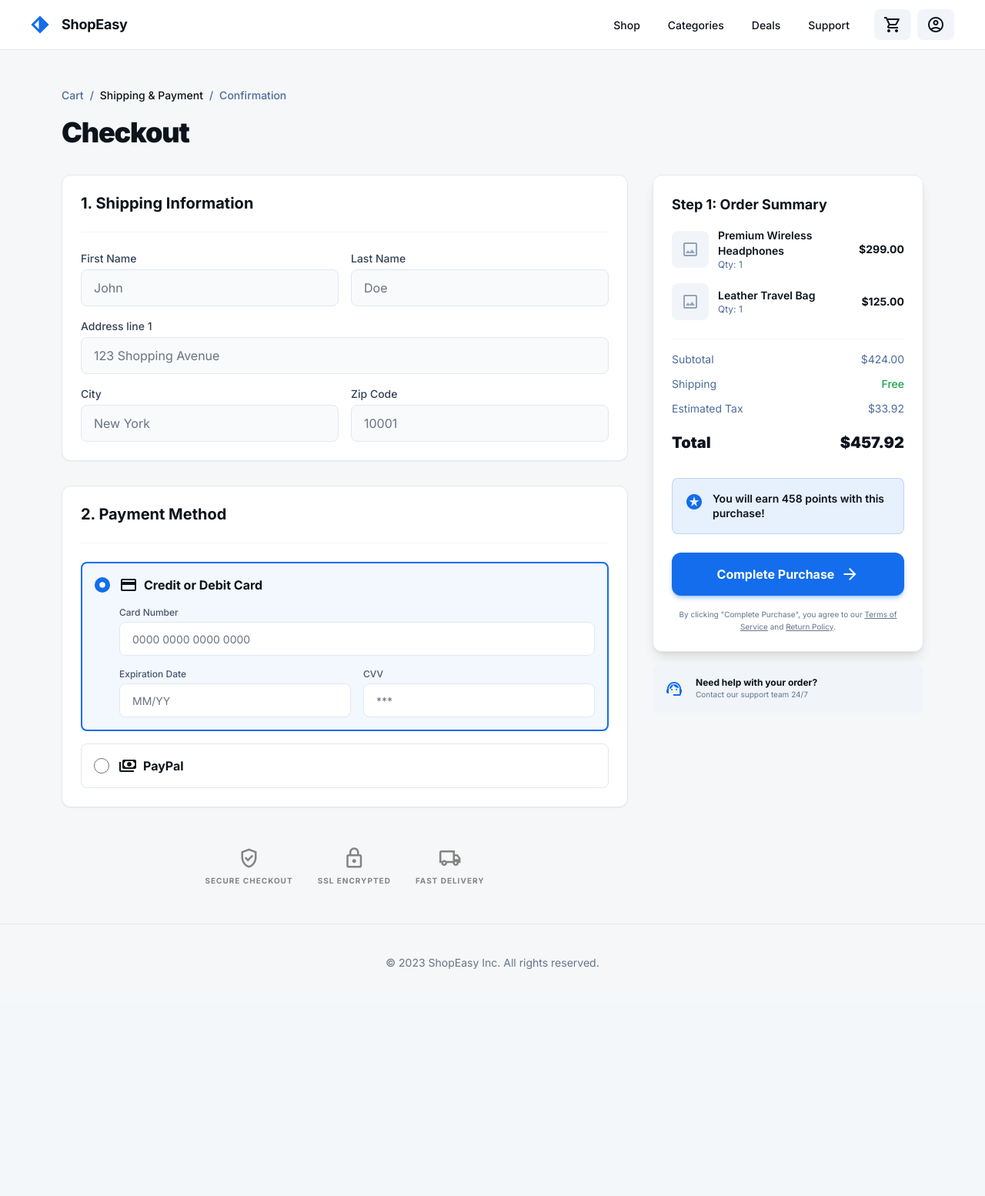
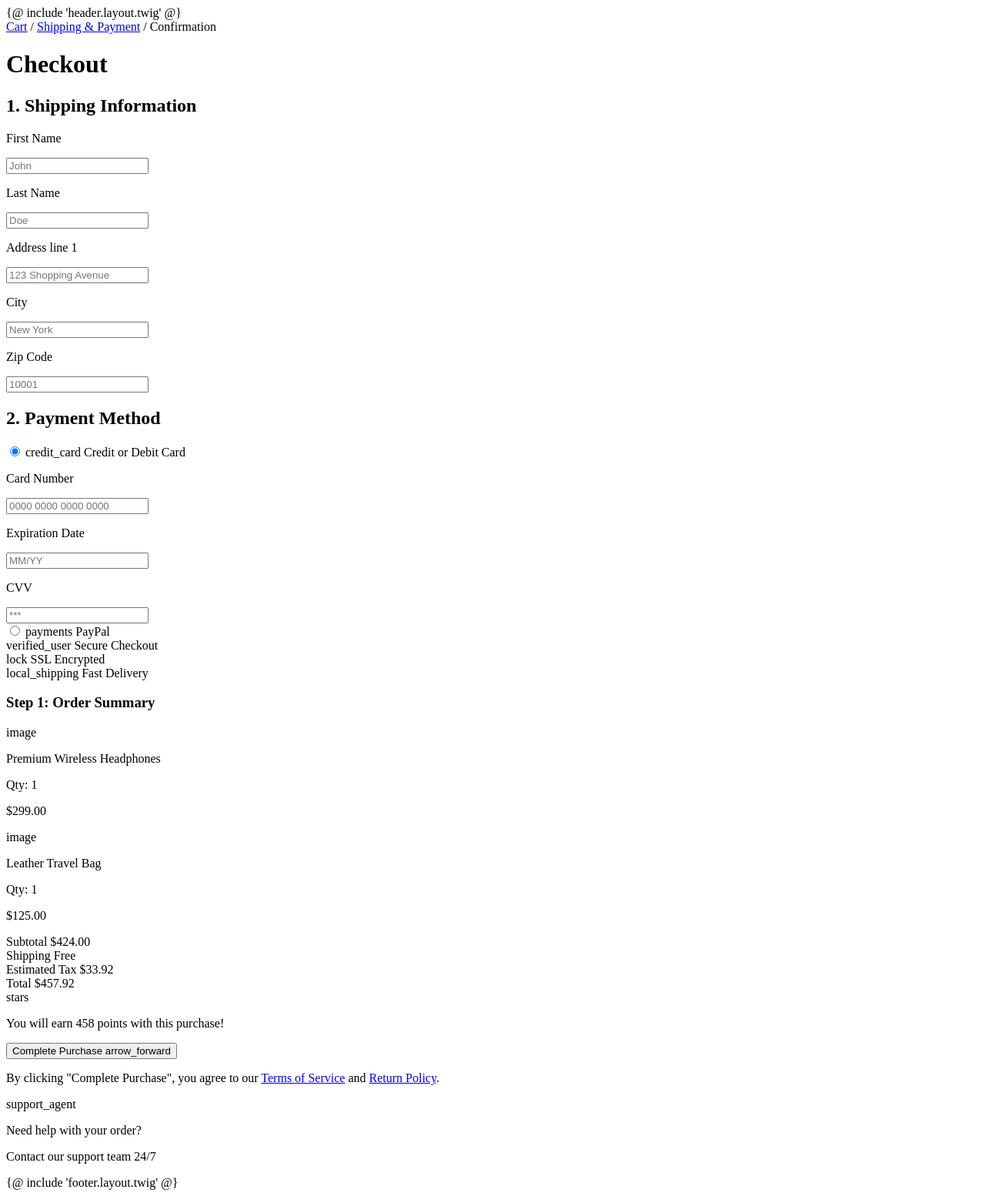
Before and after one commit to SaiKYouBoi/Loyalty_Points_System, a PHP site: template Views/checkout.view.twig in a window 1280 px wide. Shown: the whole page at 77% size. Before the commit the page ends 1259 px from the top, so only its background shows below. Run offline with PHP 8.4, Linux system fonts and the light colour scheme; the template is opened without the code that fills it, so the values that code supplies are empty; some libraries are stand-ins or nearby versions.

Commit message:
Refactor checkout view to include header and footer templates

```diff
--- a/Views/checkout.view.twig
+++ b/Views/checkout.view.twig
@@ -1,81 +1,5 @@
-<!DOCTYPE html>
+{@ include 'header.layout.twig' @}
 
-<html class="light" lang="en">
-	<head>
-		<meta charset="utf-8"/>
-		<meta content="width=device-width, initial-scale=1.0" name="viewport"/>
-		<title>Checkout - ShopEasy</title>
-		<!-- Tailwind CSS -->
-		<script src="https://cdn.tailwindcss.com?plugins=forms,container-queries"></script>
-		<!-- Material Symbols -->
-		<link
-		href="https://fonts.googleapis.com/css2?family=Material+Symbols+Outlined:wght,FILL@100..700,0..1&amp;display=swap" rel="stylesheet"/>
-		<!-- Google Fonts: Inter -->
-		<link href="https://fonts.googleapis.com/css2?family=Inter:wght@400;500;600;700;800;900&amp;display=swap" rel="stylesheet"/>
-		<link href="https://fonts.googleapis.com/css2?family=Material+Symbols+Outlined:wght,FILL@100..700,0..1&amp;display=swap" rel="stylesheet"/>
-		<script id="tailwind-config">
-			tailwind.config = {
-darkMode: "class",
-theme: {
-extend: {
-colors: {
-"primary": "#136dec",
-"background-light": "#f6f7f8",
-"background-dark": "#101822"
-},
-fontFamily: {
-"display": ["Inter"]
-},
-borderRadius: {
-"DEFAULT": "0.25rem",
-"lg": "0.5rem",
-"xl": "0.75rem",
-"full": "9999px"
-}
-}
-}
-}
-		</script>
-		<style>
-			.material-symbols-outlined {
-				font-variation-settings: 'FILL' 0, 'wght' 400, 'GRAD' 0, 'opsz' 24;
-			}
-			body {
-				font-family: 'Inter', sans-serif;
-			}
-		</style>
-	</head>
-	<body class="bg-background-light dark:bg-background-dark text-[#0d131b] dark:text-slate-50 transition-colors duration-200">
-		<div class="relative flex min-h-screen w-full flex-col group/design-root overflow-x-hidden">
-			<div
-				class="layout-container flex h-full grow flex-col">
-				<!-- TopNavBar -->
-				<header class="flex items-center justify-between whitespace-nowrap border-b border-solid border-slate-200 dark:border-slate-800 bg-white dark:bg-slate-900 px-10 py-3 sticky top-0 z-50">
-					<div class="flex items-center gap-4 text-[#0d131b] dark:text-white">
-						<div class="size-6 text-primary">
-							<svg fill="none" viewbox="0 0 48 48" xmlns="http://www.w3.org/2000/svg">
-								<path clip-rule="evenodd" d="M24 0.757355L47.2426 24L24 47.2426L0.757355 24L24 0.757355ZM21 35.7574V12.2426L9.24264 24L21 35.7574Z" fill="currentColor" fill-rule="evenodd"></path>
-							</svg>
-						</div>
-						<h2 class="text-[#0d131b] dark:text-white text-lg font-bold leading-tight tracking-[-0.015em]">ShopEasy</h2>
-					</div>
-					<div class="flex flex-1 justify-end gap-8">
-						<div class="hidden md:flex items-center gap-9">
-							<a class="text-sm font-medium leading-normal hover:text-primary transition-colors" href="#">Shop</a>
-							<a class="text-sm font-medium leading-normal hover:text-primary transition-colors" href="#">Categories</a>
-							<a class="text-sm font-medium leading-normal hover:text-primary transition-colors" href="#">Deals</a>
-							<a class="text-sm font-medium leading-normal hover:text-primary transition-colors" href="#">Support</a>
-						</div>
-						<div class="flex gap-2">
-							<button class="flex items-center justify-center rounded-lg h-10 bg-slate-100 dark:bg-slate-800 text-[#0d131b] dark:text-white px-3 hover:bg-slate-200 dark:hover:bg-slate-700 transition-colors">
-								<span class="material-symbols-outlined">shopping_cart</span>
-							</button>
-							<button class="flex items-center justify-center rounded-lg h-10 bg-slate-100 dark:bg-slate-800 text-[#0d131b] dark:text-white px-3 hover:bg-slate-200 dark:hover:bg-slate-700 transition-colors">
-								<span class="material-symbols-outlined">account_circle</span>
-							</button>
-						</div>
-					</div>
-				</header>
 				<main class="flex flex-1 justify-center py-8">
 					<div
 						class="layout-content-container flex flex-col max-w-[1200px] flex-1 px-4 lg:px-10">
@@ -259,9 +183,7 @@ borderRadius: {
 					</div>
 				</main>
 				<!-- Footer Small -->
-				<footer class="py-10 border-t border-slate-200 dark:border-slate-800 px-10 text-center">
-					<p class="text-sm text-slate-500">© 2023 ShopEasy Inc. All rights reserved.</p>
-				</footer>
+				{@ include 'footer.layout.twig' @}
 			</div>
 		</div>
 	</body>
```
Also changed, not shown: Views/footer.layout.twig (added, +13 -0 lines).
